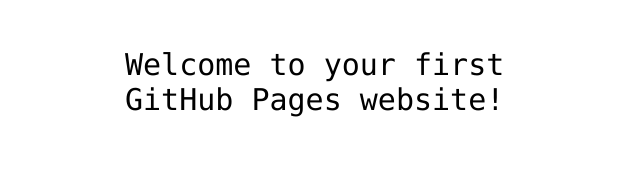
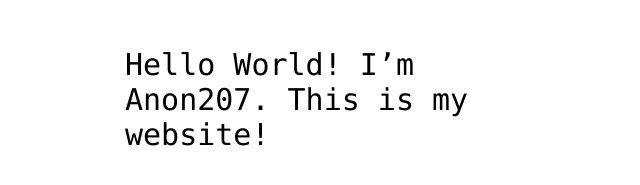
Before and after one commit to anon207/anon207.github.io, a plain HTML site: page index.html in a window 1280 px wide. Shown: the part 341-526 px from the top of the page, without its empty margins (315-955 px from the left). Drawn offline with Linux system fonts and the light colour scheme.

Commit message:
Introducing my username- anon207.

```diff
--- a/index.html
+++ b/index.html
@@ -12,7 +12,7 @@
 <img src="https://octodex.github.com/images/daftpunktocat-thomas.gif" id="octocat" alt="octocat-gif" />
 
 <!-- Change this code here by copy and pasting your template on line 15 -->
-<p>Welcome to your first GitHub Pages website!</p>
+<p>Hello World! I’m Anon207. This is my website!</p>
 
 </body>
 </html>
```
